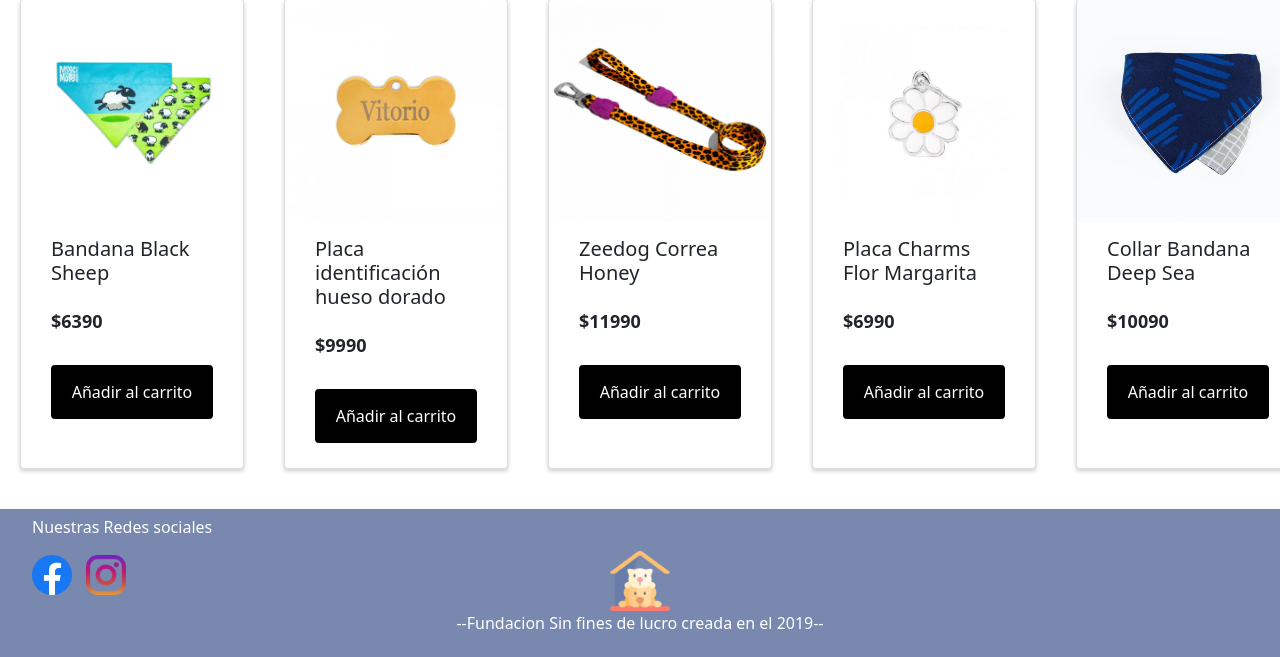
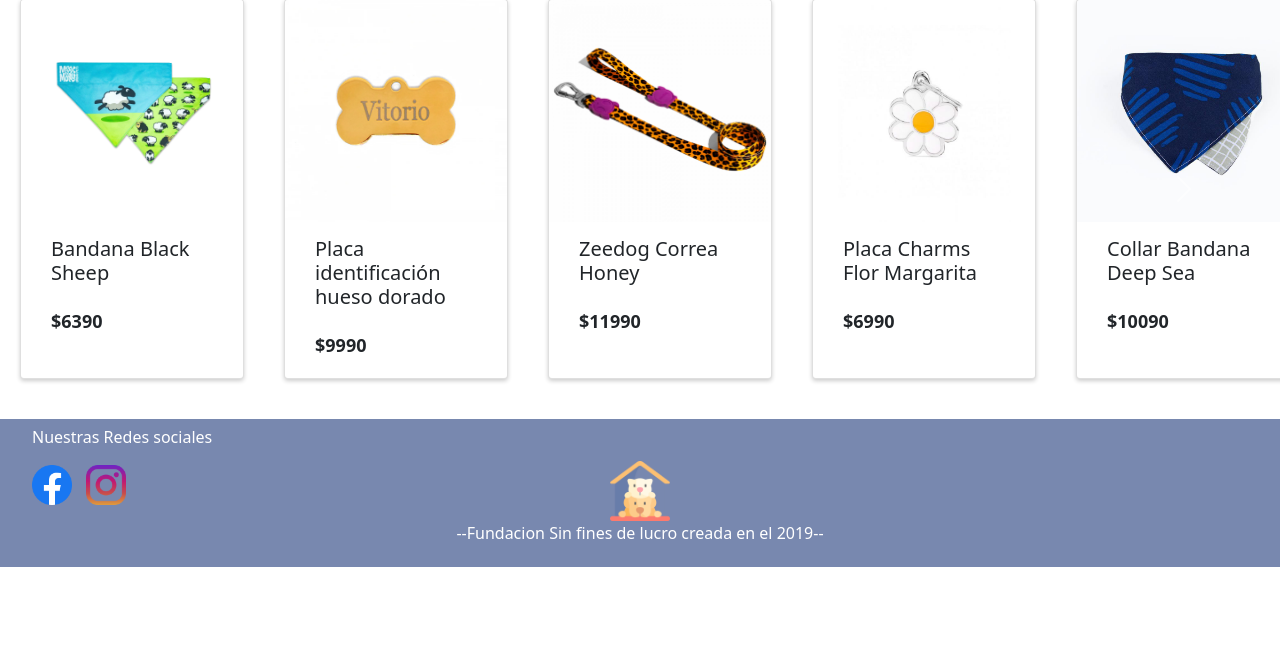
Before and after one commit to Karol3Navarro/Examen_PGY2131_001D_Dayana_Alvarez_Karol_Navarro, a Django app: template productos/templates/productos/index.html in a window 1280 px wide. Shown: the part 1033-1690 px from the top of the page. After the commit the page ends 1600 px from the top, so only its background shows below. Run offline with Django 3.2, Linux system fonts and the light colour scheme; the template is opened without the code that fills it, so the values that code supplies are empty.

Commit message:
Productos

```diff
--- a/productos/templates/productos/base.html
+++ b/productos/templates/productos/base.html
@@ -163,7 +163,6 @@
                             <div class="info-product">
                                 <h5 class="card-title">Bandana Black Sheep</h5>
                                 <p class="price card-text">$6390</p>
-                                <button class="btn-add-cart btn btn-primary">Añadir al carrito</button>
                             </div>
                         </div>
                         <!--Card 2-->
@@ -172,7 +171,6 @@
                             <div class="info-product">
                                 <h5 class="card-title">Placa identificación hueso dorado</h5>
                                 <p class="price card-text">$9990</p>
-                                <button class="btn-add-cart btn btn-primary">Añadir al carrito</button>
                             </div>
                         </div>
                         <!--Card 3-->
@@ -181,7 +179,6 @@
                             <div class="info-product">
                                 <h5 class="card-title">Zeedog Correa Honey</h5>
                                 <p class="price card-text">$11990</p>
-                                <button class="btn-add-cart btn btn-primary">Añadir al carrito</button>
                             </div>
                         </div>
                         <!--Card 4-->
@@ -190,7 +187,6 @@
                             <div class="info-product">
                                 <h5 class="card-title">Placa Charms Flor Margarita</h5>
                                 <p class="price card-text">$6990</p>
-                                <button class="btn-add-cart btn btn-primary">Añadir al carrito</button>
                             </div>
                         </div>
                         <!--Card 5-->
@@ -199,7 +195,6 @@
                             <div class="info-product">
                                 <h5 class="card-title">Collar Bandana Deep Sea</h5>
                                 <p class="price card-text">$10090</p>
-                                <button class="btn-add-cart btn btn-primary">Añadir al carrito</button>
                             </div>
                         </div>
                     </div>
@@ -213,7 +208,6 @@
                             <div class="info-product">
                                 <h5 class="card-title">Bandana flores celeste vintage</h5>
                                 <p class="price card-text">$16490</p>
-                                <button class="btn-add-cart btn btn-primary">Añadir al carrito</button>
                             </div>
                         </div>
                         <!--Card 2-->
@@ -222,7 +216,6 @@
                             <div class="info-product">
                                 <h5 class="card-title">Zeedog Phantom Correa - Perro</h5>
                                 <p class="price card-text">$11990</p>
-                                <button class="btn-add-cart btn btn-primary">Añadir al carrito</button>
                             </div>
                         </div>
                         <!--Card 3-->
@@ -231,7 +224,6 @@
                             <div class="info-product">
                                 <h5 class="card-title">Placa identificación huella azul</h5>
                                 <p class="price card-text">$11990</p>
-                                <button class="btn-add-cart btn btn-primary">Añadir al carrito</button>
                             </div>
                         </div>x
                         <!--Card 4-->
@@ -240,7 +232,6 @@
                             <div class="info-product">
                                 <h5 class="card-title">Bandana étnica verde menta</h5>
                                 <p class="price card-text">$7000</p>
-                                <button class="btn-add-cart btn btn-primary">Añadir al carrito</button>
                             </div>
                         </div>
                         <!--Card 5-->
@@ -249,7 +240,6 @@
                             <div class="info-product">
                                 <h5 class="card-title">Placa Clásica Círculo Huella Negra</h5>
                                 <p class="price card-text">$6990</p>
-                                <button class="btn-add-cart btn btn-primary">Añadir al carrito</button>
                             </div>
                         </div>
                     </div>
@@ -263,7 +253,6 @@
                             <div class="info-product">
                                 <h5 class="card-title">Zeedog Correa Pacco</h5>
                                 <p class="price card-text">$5990</p>
-                                <button class="btn-add-cart btn btn-primary">Añadir al carrito</button>
                             </div>
                         </div>
                         <!--Card 2-->
@@ -272,7 +261,6 @@
                             <div class="info-product">
                                 <h5 class="card-title">Placa Comida Burger</h5>
                                 <p class="price card-text">$6990</p>
-                                <button class="btn-add-cart btn btn-primary">Añadir al carrito</button>
                             </div>
                         </div>
                         <!--Card 3-->
@@ -281,7 +269,6 @@
                             <div class="info-product">
                                 <h5 class="card-title">Zeedog Correa Skull 2.0</h5>
                                 <p class="price card-text">$13490</p>
-                                <button class="btn-add-cart btn btn-primary">Añadir al carrito</button>
                             </div>
                         </div>
                         <!--Card 4-->
@@ -290,7 +277,6 @@
                             <div class="info-product">
                                 <h5 class="card-title">Pañoleta escocesa azul</h5>
                                 <p class="price card-text">$7000</p>
-                                <button class="btn-add-cart btn btn-primary">Añadir al carrito</button>
                             </div>
                         </div>
                         <!--Card 5-->
@@ -299,7 +285,6 @@
                             <div class="info-product">
                                 <h5 class="card-title">PopTags - Mexicana</h5>
                                 <p class="price card-text">$6900</p>
-                                <button class="btn-add-cart btn btn-primary">Añadir al carrito</button>
                             </div>
                         </div>
                     </div>
```
Also changed, not shown: db.sqlite3.
